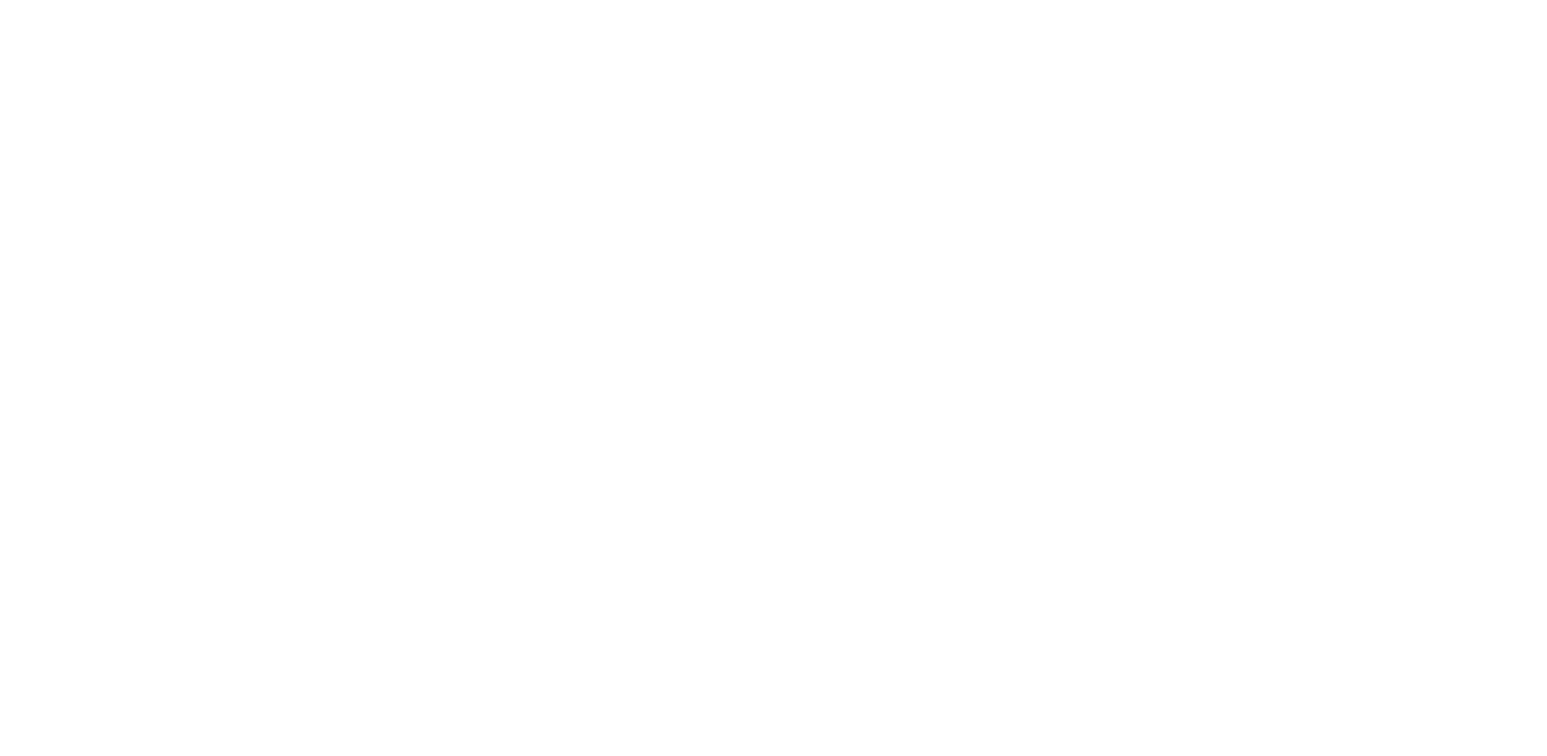
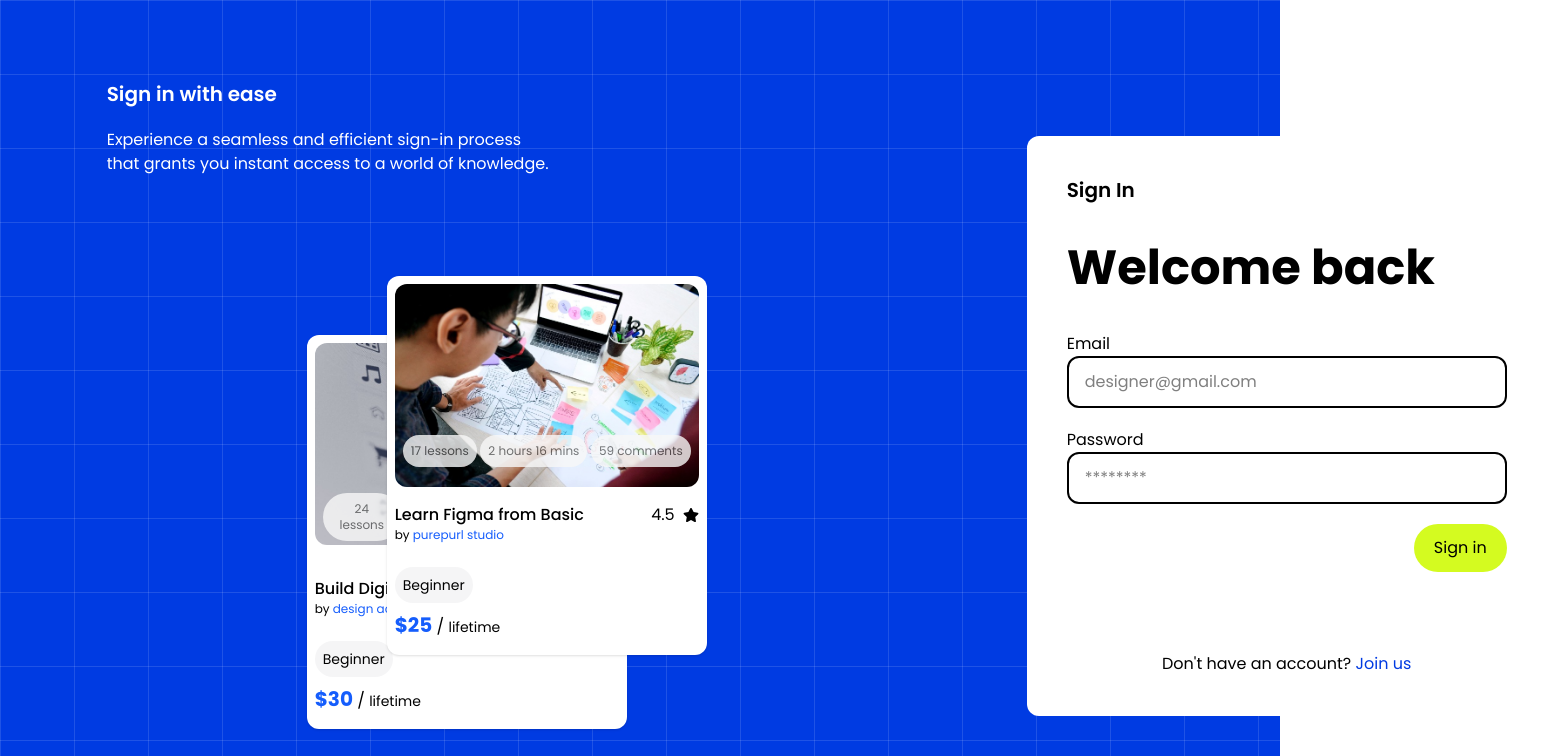
Before and after one commit to mdszhossain/Bytespace-Frontend-With-React, a React (Vite) app: page /signin in a window 1280 px wide. Before the commit this address had no page. Shown: the top 756 px of the page, 1547 px wide, since content can reach past the window. Built offline with nearby package versions, Linux system fonts and the light colour scheme; a web font is replaced by a local one.

Commit message:
Signup and Signin page created

```diff
--- a/src/App.jsx
+++ b/src/App.jsx
@@ -1,5 +1,6 @@
 import CourseDetails from "./components/Courses/CourseDetails";
 import Courses from "./components/Courses/Courses";
+import Signup from "./components/Courses/Signup";
 import Creator from "./components/Creators/Creators";
 import Home from "./components/Home/Home";
 import { BrowserRouter, Route, Routes } from "react-router-dom";
@@ -12,6 +13,8 @@
         <Route path="/courses" element={<Courses />} />
         <Route path="/courses/details" element={<CourseDetails />} />
         <Route path="/creator" element={<Creator/>}/>
+        <Route path="/signup" element={<Signup mode="signup"/>}/>
+        <Route path="/signin" element={<Signup mode="signin"/>}/>
       </Routes>
     </BrowserRouter>
 
--- /dev/null
+++ b/src/components/Courses/Form.jsx
@@ -0,0 +1,45 @@
+import CommonButton from "../Home/CommonButton";
+import { Link } from "react-router-dom";
+
+export default function Form({ mode = "signup" }) {
+  const isSignIn = mode === "signin";
+
+  return (
+    <div className="relative left-100 top-10">
+      <form className="bg-white w-130 p-10 rounded-xl">
+        <h3 className="text-xl font-semibold">
+          {isSignIn ? "Sign In" : "Create an Account"}
+        </h3>
+        <p className="text-5xl font-bold my-10">
+          {isSignIn ? "Welcome back" : "Welcome to ByteSpace"}
+        </p>
+
+        <div className="mt-5">
+          {!isSignIn && (
+            <div className="mt-5">
+              <label htmlFor="fullname">Full Name</label><br />
+              <input id="fullname" name="fullname" type="text" autoComplete="name" placeholder="James Davis" className="border-2 px-4 py-3 w-full rounded-xl" />
+            </div>
+          )}
+          <div className="mt-5">
+            <label htmlFor="email">Email</label><br />
+            <input id="email" name="email" type="email" autoComplete="email" placeholder="designer@gmail.com" className="border-2 px-4 py-3 w-full rounded-xl" />
+          </div>
+          <div className="mt-5">
+            <label htmlFor="password">Password</label><br />
+            <input id="password" name="password" type="password" autoComplete={isSignIn ? "current-password" : "new-password"} placeholder="********" className="border-2 px-4 py-3 w-full rounded-xl" />
+          </div>
+        </div>
+        <div className="flex justify-end mt-5">
+          <CommonButton className="px-5 py-3 bg-[#D4FB20] rounded-full" btnText={isSignIn ? "Sign in" : "Join"}/>
+        </div>
+        <p className="text-center mt-20">
+          {isSignIn ? "Don't have an account? " : "Already have an account? "}
+          <Link className="text-[#003BE2]" to={isSignIn ? "/signup" : "/signin"}>
+            {isSignIn ? "Join us" : "Sign in"}
+          </Link>
+        </p>
+      </form>
+    </div>
+  )
+}
--- /dev/null
+++ b/src/components/Courses/Signup.jsx
@@ -0,0 +1,58 @@
+import CourseCard from "../Home/CourseCard";
+import Form from "./Form";
+
+export default function Signup({ mode = "signup" }) {
+  const isSignIn = mode === "signin";
+  const cardInfo = [
+    {
+      id: 1,
+      title: "Learn Figma from Basic",
+      imgUrl: "../src/assets/card1.jpg",
+      instructor: "purepurl studio",
+      rating: 4.5,
+      level: "Beginner",
+      lessons: "17 lessons",
+      duration: "2 hours 16 mins",
+      comments: "59 comments",
+      price: 25,
+      priceType: "lifetime",
+      students: 26,
+    },
+    {
+      id: 2,
+      title: "Build Digital Asset",
+      imgUrl: "../src/assets/card2.jpg",
+      instructor: "design academy",
+      rating: 4.8,
+      level: "Beginner",
+      lessons: "24 lessons",
+      duration: "3 hours 45 mins",
+      comments: "82 comments",
+      price: 30,
+      priceType: "lifetime",
+      students: 42,
+    },
+  ];
+
+  return (
+    <div className="h-screen bg-[#003BE2] blue-grid-background">
+      <div className="w-10/12 mx-auto relative text-white top-20">
+        <h3 className="text-xl font-semibold mb-5">
+          {isSignIn ? "Sign in with ease" : "Sign up and come in"}
+        </h3>
+        <p className="w-5/12">
+          {isSignIn
+            ? "Experience a seamless and efficient sign-in process that grants you instant access to a world of knowledge."
+            : "The registration process is straightforward, uncomplicated, and efficient, allowing users to sign up quickly, easily, and at no cost"}
+        </p>
+      </div>
+      <div className="w-10/12 mx-auto flex">
+        <div className="ml-50 relative bottom-35">
+          <CourseCard className="w-80 p-2 rounded-xl relative z-10 top-80 left-20 bg-white shadow" card={cardInfo[0]}/>
+          <CourseCard className="w-80 p-2 rounded-xl bg-white shadow" card={cardInfo[1]}/>
+        </div>
+        <Form mode={mode} />
+      </div>
+    </div>
+  );
+}
--- a/src/components/Home/Nav.jsx
+++ b/src/components/Home/Nav.jsx
@@ -23,8 +23,8 @@
       {/* nav third part */}
       <div>
         <ul className="text-white flex gap-5 items-center">
-          <li><a href="">Signin</a></li>
-          <li><a href="">Join Us</a></li>
+          <li><NavLink to="/signin">Signin</NavLink></li>
+          <li><NavLink to="/signup">Join Us</NavLink></li>
           <li><a href=""><CiShoppingCart className="text-xl"/></a></li>
         </ul>
       </div>
```
